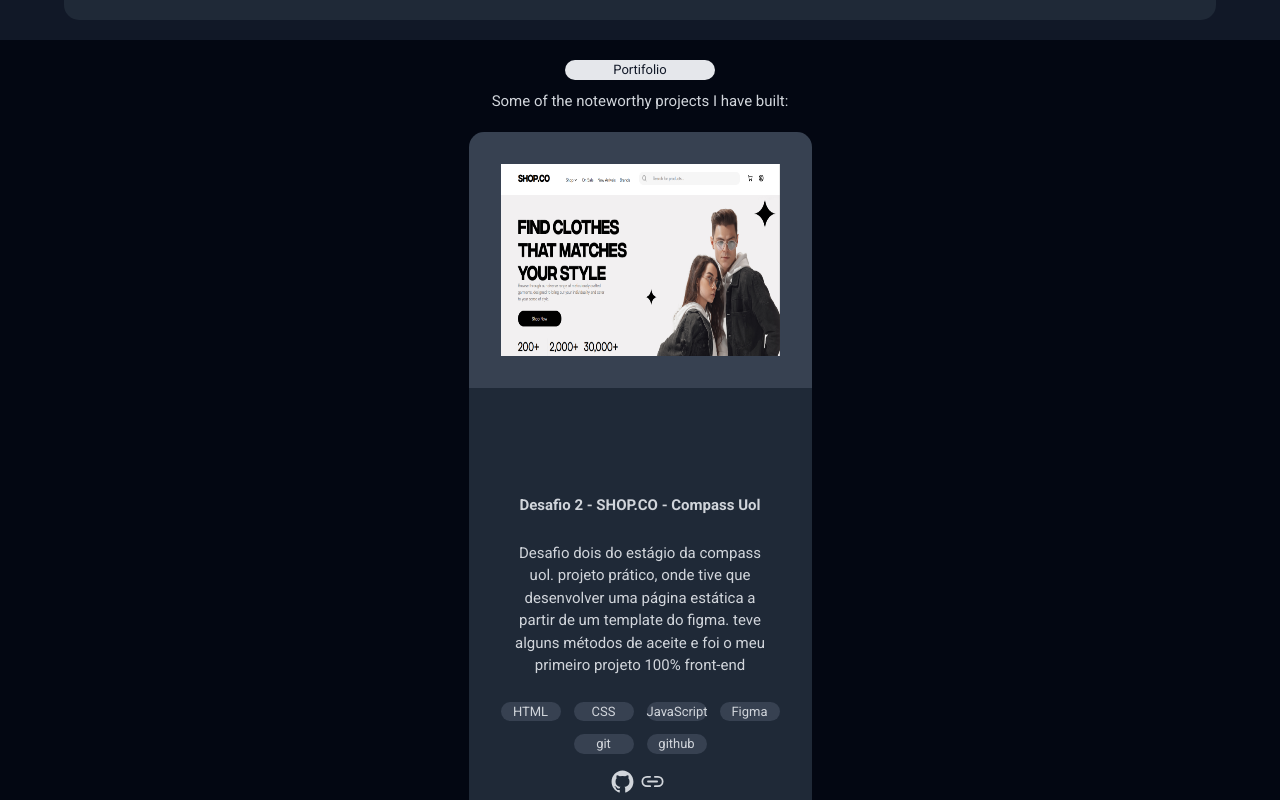
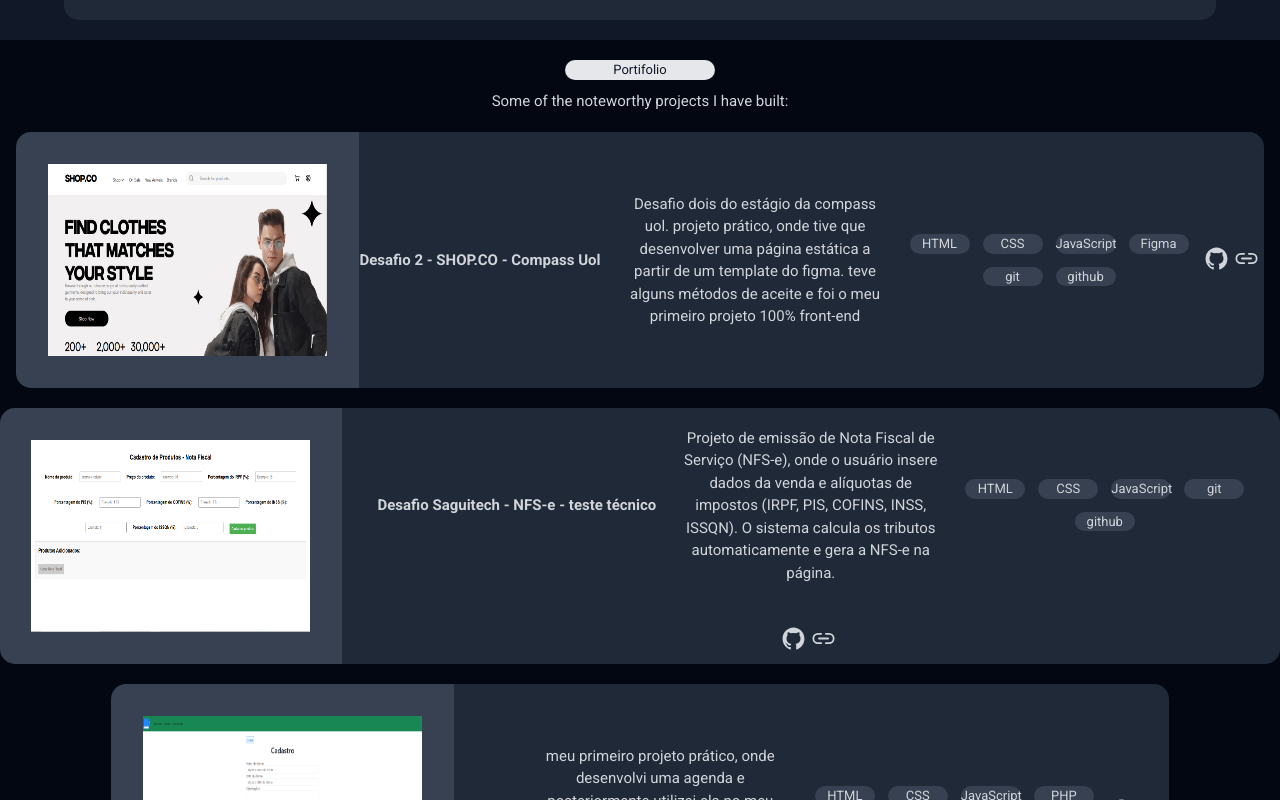
Before and after one commit to Narciso39/portfolio, a React (Vite) app in the folder frontend/: page / in a window 1280 px wide. Shown: the part 1600-2400 px from the top of the page. Built offline with nearby package versions, Linux system fonts and the light colour scheme.

Commit message:
responsividade do portigolio

```diff
--- a/frontend/src/components/portifolio/styles.ts
+++ b/frontend/src/components/portifolio/styles.ts
@@ -33,7 +33,17 @@
   font-weight: 500;
 `;
 
-export const cardXp = styled.article``;
+export const cardXp = styled.article`
+
+@media (width > ${(props) => props.theme.breakpoints.desktop}) {
+    display: flex;
+    flex-direction: row;
+    align-items: center;
+    justify-content: center;
+    text-align: center;
+  }
+
+`;
 
 export const divPhoto = styled.div`
   display: flex;
@@ -44,6 +54,15 @@
   height: 25.6rem;
   background-color: ${(props) => props.theme.secondCard};
   border-radius: 1.5rem 1.5rem 0 0;
+
+  @media (width > ${(props) => props.theme.breakpoints.desktop}) {
+    display: flex;
+    flex-direction: column;
+  //  align-items: center;
+   // justify-content: center;
+    //text-align: center;
+    border-radius: 1.5rem 0 0 1.5rem;
+  }
 `;
 
 export const divInfo = styled.div`
@@ -58,6 +77,16 @@
   height: 51.6rem;
   background-color: ${(props) => props.theme.card};
   border-radius: 0 0 1.5rem 1.5rem;
+
+  @media (width > ${(props) => props.theme.breakpoints.desktop}) {
+    display: flex;
+    flex-direction: row;
+  //  align-items: center;
+   // justify-content: center;
+    //text-align: center;
+    border-radius: 0 1.5rem 1.5rem 0;
+    height: 25.6rem;
+  }
 `;
 
 export const projectPhoto = styled.img`
@@ -65,6 +94,9 @@
   width: 100%;
   height: 19.2rem;
   /* object-fit: cover;  */
+
+
+
 `;
 
 export const projectTitle = styled.h3`
```
